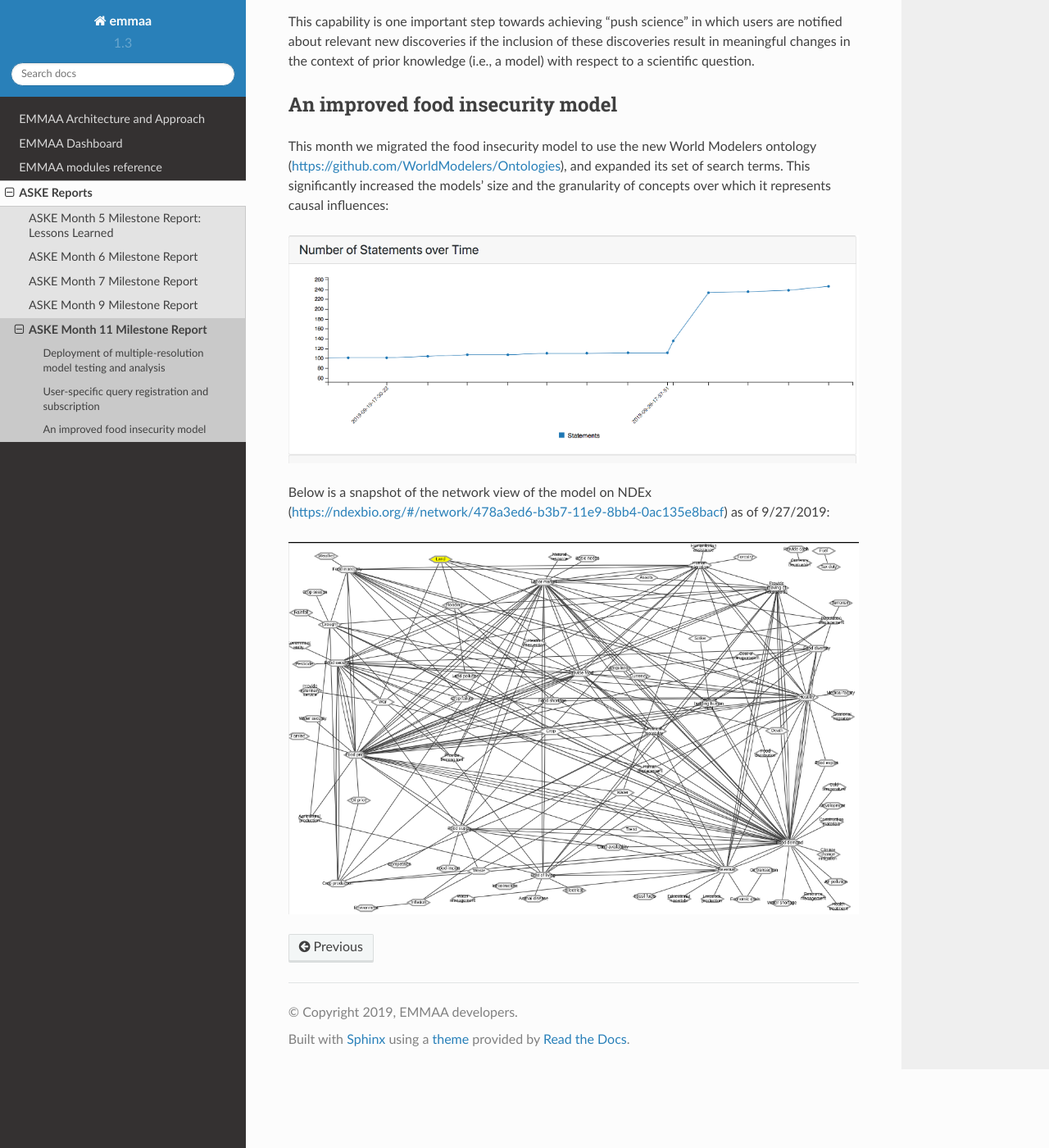
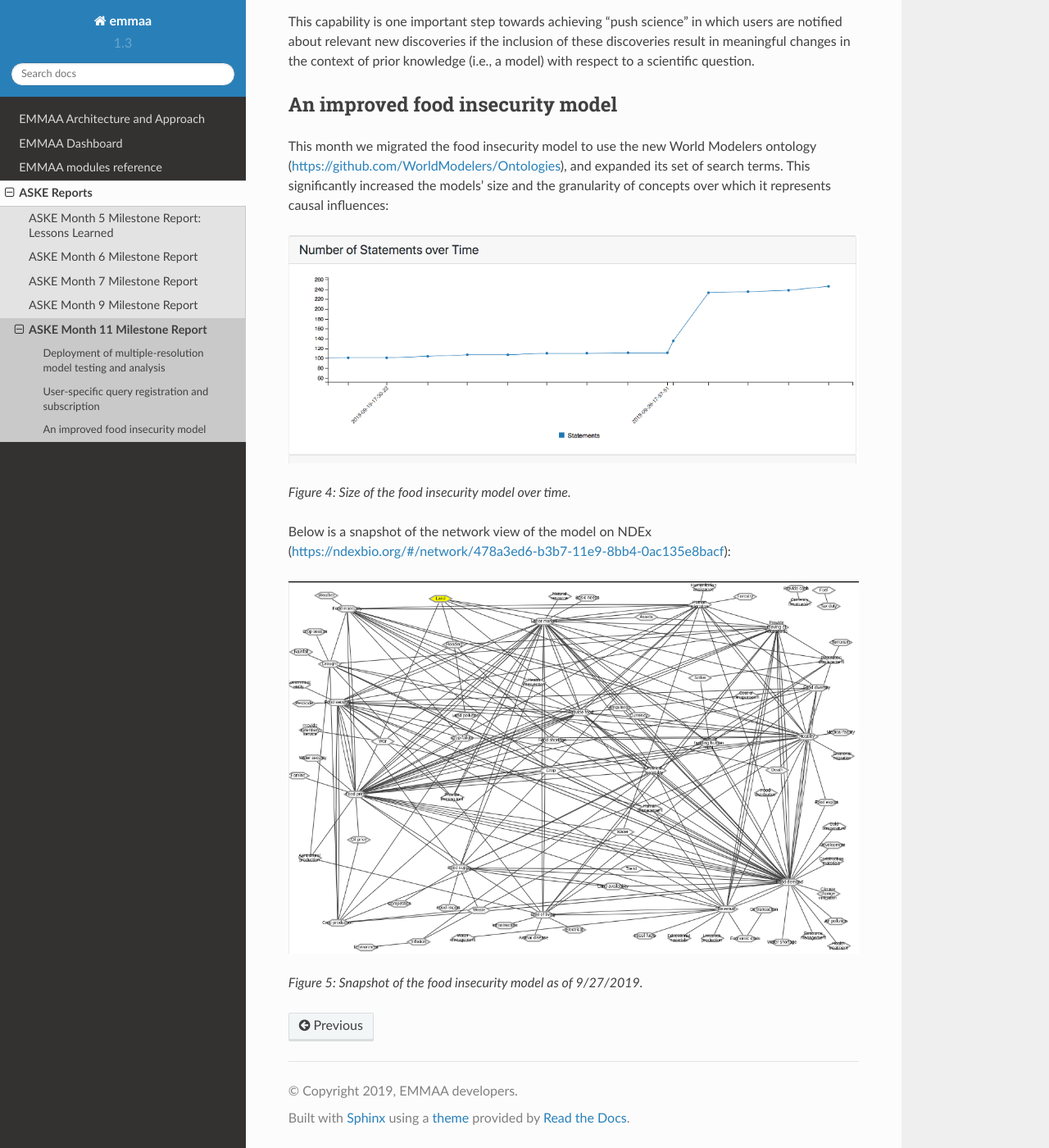
Before and after one commit to gyorilab/emmaa, a Sphinx documentation site: the page built from doc/reports/month11_report.rst, in a window 1280 px wide and 1400 px high, scrolled down 3641 px. Shown: the whole window at 82% size. Built offline with Sphinx 7.4.7 and the Read the Docs theme 2.0.0, drawn with Linux system fonts in a browser that asks for light colours.

Commit message:
Add figure legends

```diff
--- a/doc/reports/month11_report.rst
+++ b/doc/reports/month11_report.rst
@@ -126,8 +126,12 @@ granularity of concepts over which it represents causal influences:
 
 .. image:: ../_static/images/food_insec_model_size.png
 
+*Figure 4: Size of the food insecurity model over time.*
+
 Below is a snapshot of the network view of the model on NDEx
-(https://ndexbio.org/#/network/478a3ed6-b3b7-11e9-8bb4-0ac135e8bacf)
-as of 9/27/2019:
+(https://ndexbio.org/#/network/478a3ed6-b3b7-11e9-8bb4-0ac135e8bacf):
 
 .. image:: ../_static/images/food_insec_model_ndex.png
+
+
+*Figure 5: Snapshot of the food insecurity model as of 9/27/2019.*
```
